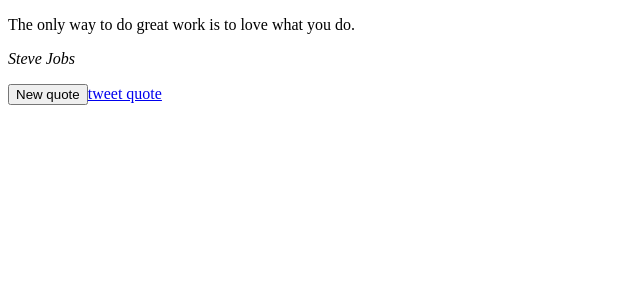
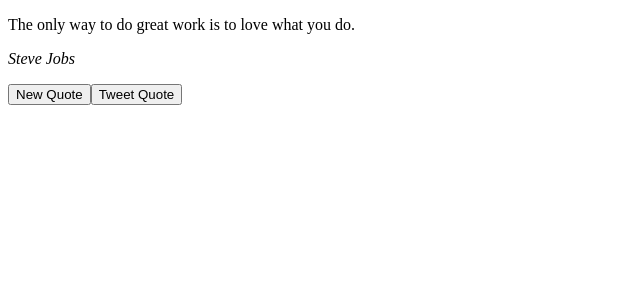
Before and after one commit to tzinadah/random-quote-generator, a React (Create React App) app: page / in a window 1280 px wide. Shown: the top 300 px of the page, without its empty margins (0-640 px from the left). Built offline with nearby package versions, Linux system fonts and the light colour scheme.

Commit message:
Add tweet quote button

```diff
--- a/src/QuoteDisplay.js
+++ b/src/QuoteDisplay.js
@@ -63,8 +63,12 @@
             <p id="author">
                 <em>{quote.author}</em>
             </p>
-            <button id="#new-quote" onClick={displayNewQuote}>New quote</button>
-            <a id="tweet-quote" href="twitter.com/intent/tweet" target="_blank">tweet quote</a>
+            <button id="#new-quote" onClick={displayNewQuote}>New Quote</button>
+            <a
+            id="tweet-quote"
+            href={`https://twitter.com/intent/tweet?text=${encodeURIComponent(`"${quote.text}"\n\u2014${quote.author}`)}`}
+                 target="_blank"><button>Tweet Quote</button>
+            </a>
         </div>
     )
 }
```
